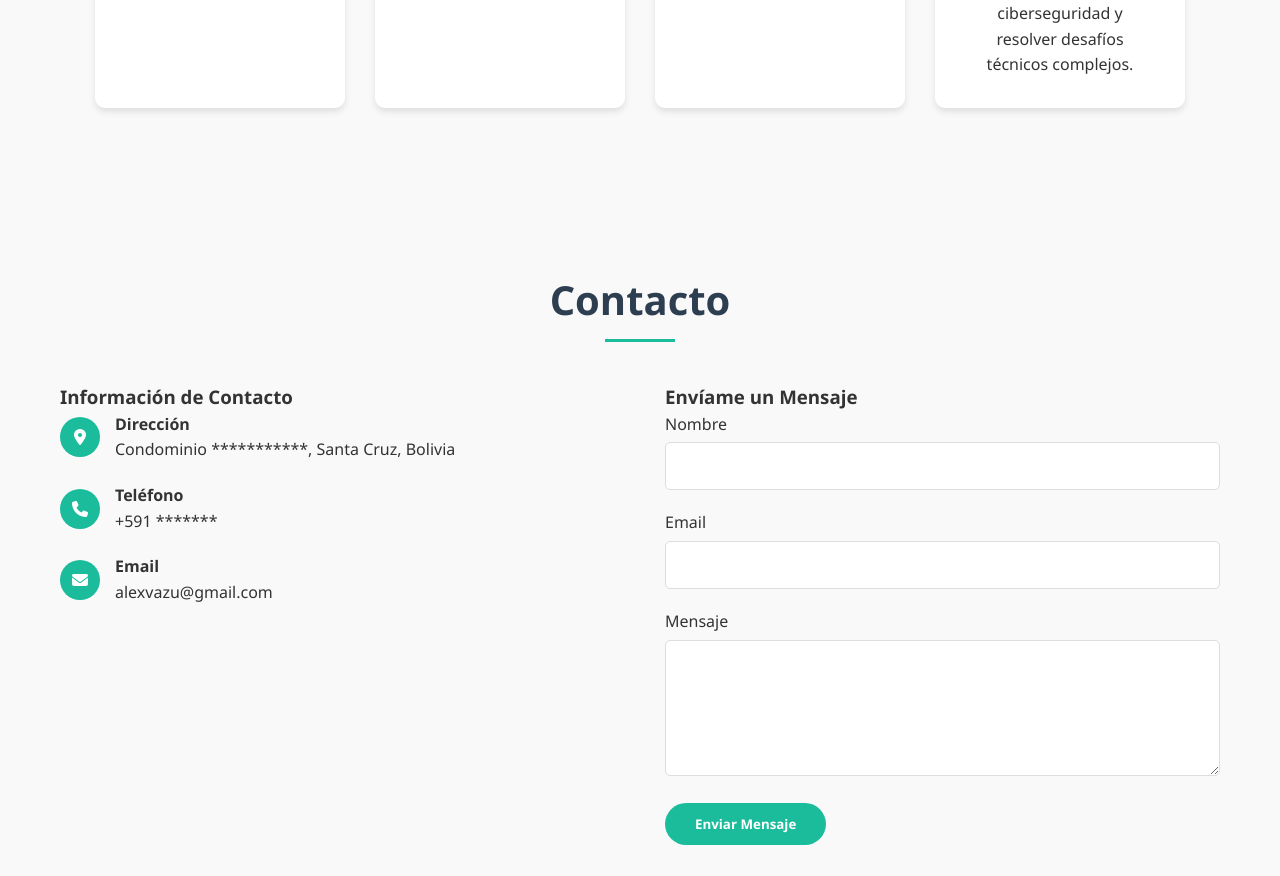
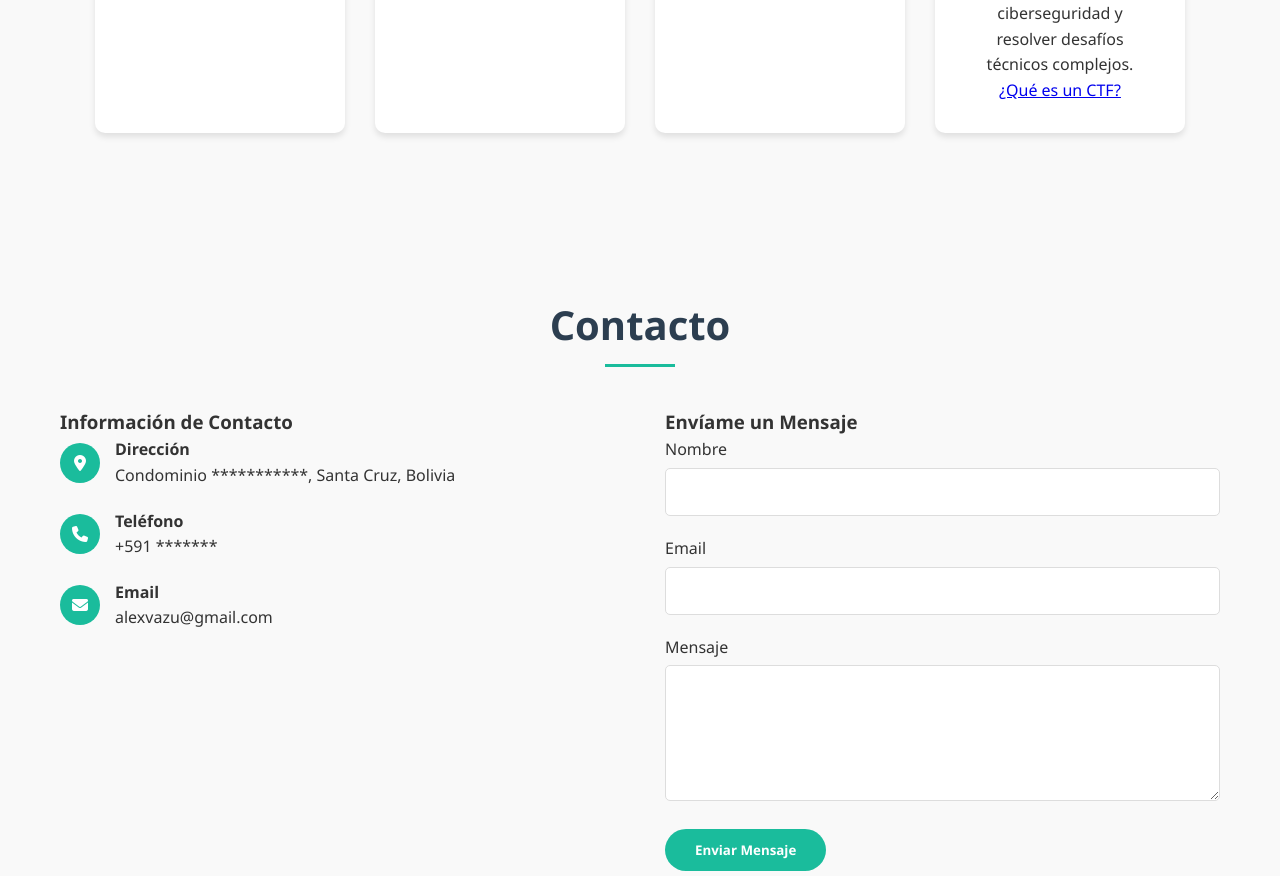
Before and after one commit to alexvazu8/alexvazu8.github.io, a plain HTML site: page index.html in a window 1280 px wide. Shown: the part 3148-4024 px from the top of the page. Drawn offline with Linux system fonts and the light colour scheme.

Commit message:
Link al Blog de CTF
Link a Blogspot de CTF

```diff
--- a/index.html
+++ b/index.html
@@ -692,6 +692,7 @@
                     <i class="fas fa-flag"></i>
                     <h3>CTF - Capture The Flag</h3>
                     <p>Capacito a estudiantes para participar en competencias de seguridad informática para desarrollar habilidades en ciberseguridad y resolver desafíos técnicos complejos.</p>
+                    <a href="https://alejandrorodriguezzegada.blogspot.com/2025/11/que-es-un-ctf.html">¿Qué es un CTF?</a>
                 </div>
             </div>
         </div>
```
